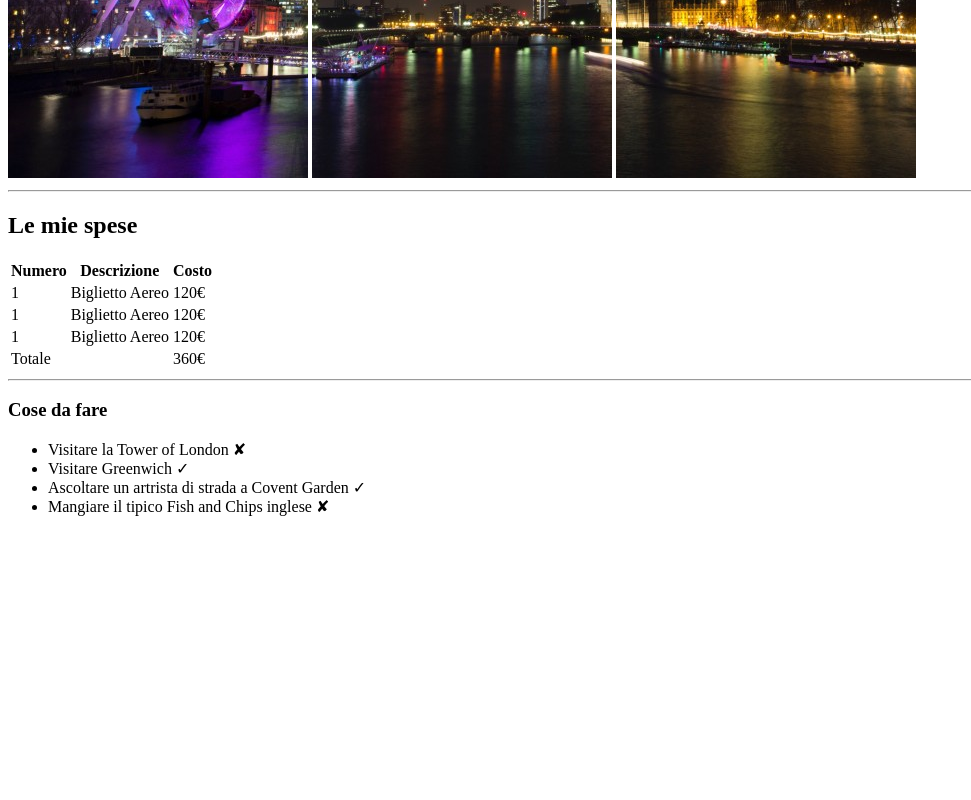
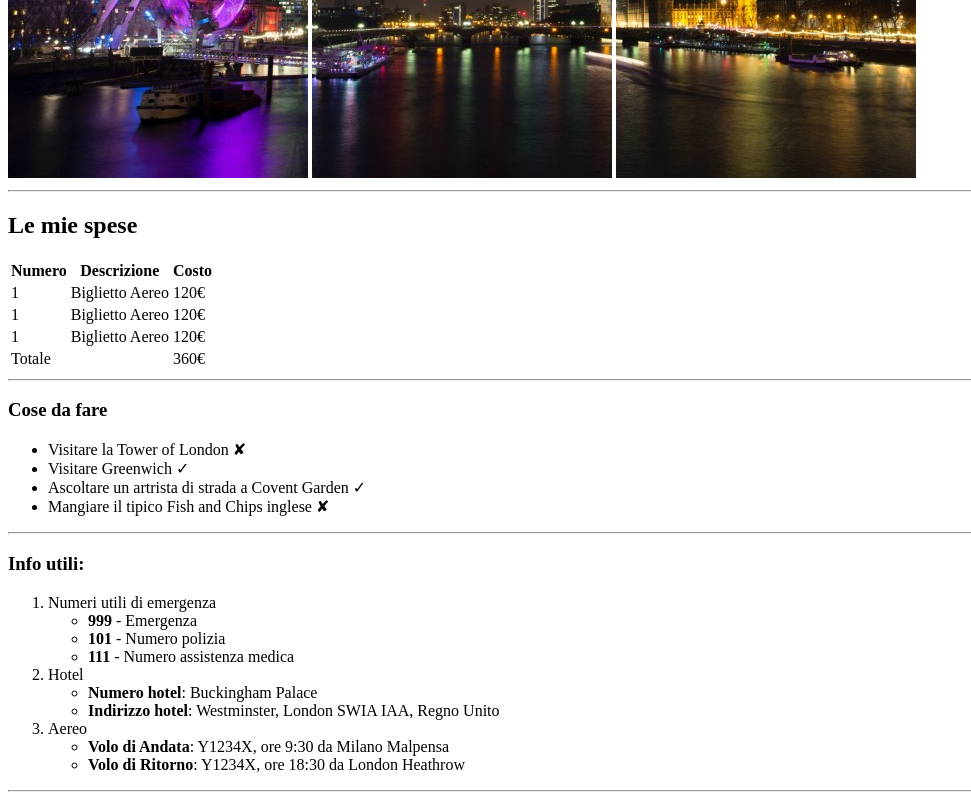
Before and after one commit to zhLisha/html-london-trip, a plain HTML site: page index.html in a window 1280 px wide. Shown: the part 502-1302 px from the top of the page, without its empty margins (0-971 px from the left). Before the commit the page ends 1034 px from the top, so only its background shows below. Drawn offline with Linux system fonts and the light colour scheme.

Commit message:
Third section done

```diff
--- a/index.html
+++ b/index.html
@@ -64,7 +64,38 @@
                     <li>Mangiare il tipico Fish and Chips inglese &#10008;</li>
                 </ul>
             </div>
+            <hr>
         </section>
+
+        <!-- Info utili -->
+        <section>
+            <h3>Info utili:</h3>
+            <div>
+                <ol>
+                    <li>Numeri utili di emergenza
+                        <ul>
+                            <li><strong>999</strong> - Emergenza</li>
+                            <li><strong>101</strong> - Numero polizia</li>
+                            <li><strong>111</strong> - Numero assistenza medica</li>
+                        </ul>
+                    </li>
+                    <li>Hotel
+                        <ul>
+                            <li><strong>Numero hotel</strong>: Buckingham Palace</li>
+                            <li><strong>Indirizzo hotel</strong>: Westminster, London SWIA IAA, Regno Unito</li>
+                        </ul>
+                    </li>
+                    <li>Aereo
+                        <ul>
+                            <li><strong>Volo di Andata</strong>: Y1234X, ore 9:30 da Milano Malpensa</li>
+                            <li><strong>Volo di Ritorno</strong>: Y1234X, ore 18:30 da London Heathrow</li>
+                        </ul>
+                    </li>
+                </ol>
+            </div>
+            <hr>
+        </section>
+
 
     </main>
 
```
